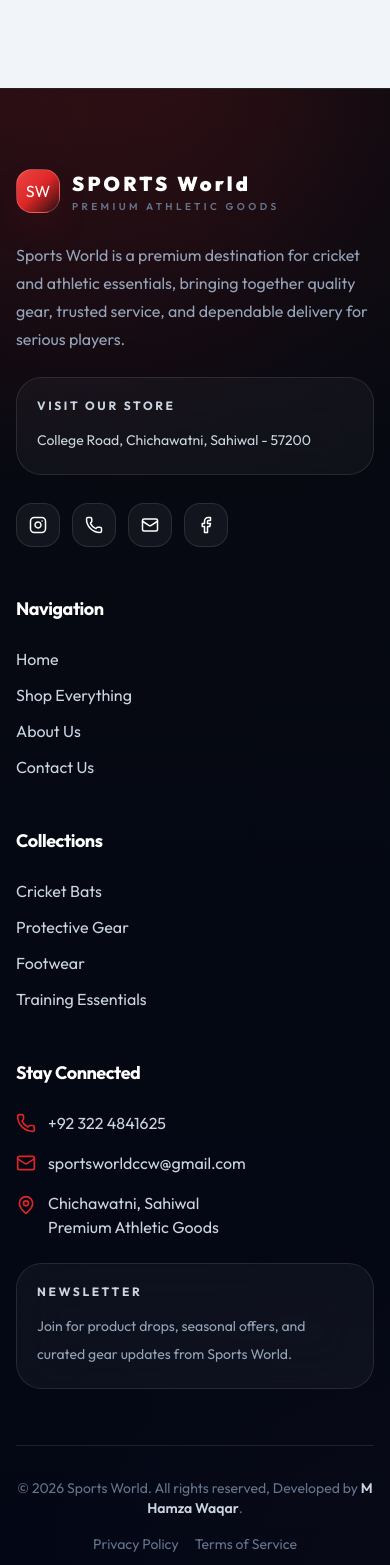
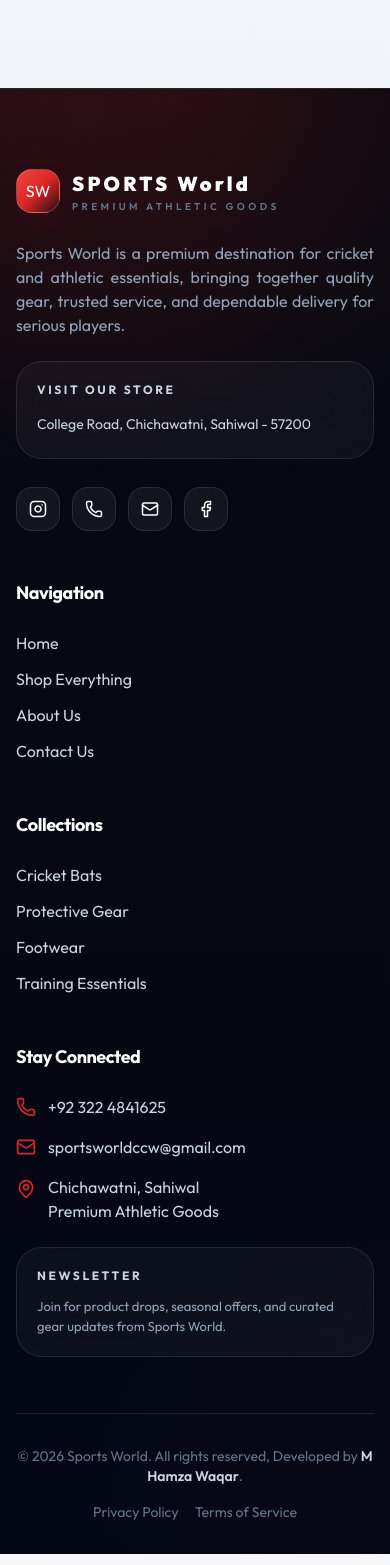
Before and after one commit to MHamzaWaqar56/Sports-World-CCW, a React (Vite) app: page /contact in a window 390 px wide. Shown: the part 3802-5367 px from the top of the page. Built offline with nearby package versions, Linux system fonts and the light colour scheme; no server answers.

Commit message:
ui changings for mobile

```diff
--- a/src/components/common/Footer.jsx
+++ b/src/components/common/Footer.jsx
@@ -23,7 +23,7 @@ const Footer = () => {
               </div>
             </Link>
 
-            <p className="mb-6 max-w-sm leading-7 text-slate-400">
+            <p className="mb-6 max-w-sm leading-7 text-slate-400 text-justify min-[320px]:max-[430px]:leading-[24px]">
               Sports World is a premium destination for cricket and athletic essentials, bringing together quality gear, trusted service, and dependable delivery for serious players.
             </p>
 
@@ -107,7 +107,7 @@ const Footer = () => {
 
             <div className="mt-6 rounded-[1.6rem] border border-white/10 bg-white/[0.04] p-5 backdrop-blur-xl">
               <p className="text-xs font-bold uppercase tracking-[0.22em] text-primary-300">Newsletter</p>
-              <p className="mt-3 text-sm leading-7 text-slate-400">
+              <p className="mt-3 text-sm leading-7 text-slate-400 min-[320px]:max-[420px]:text-[13px] min-[320px]:max-[430px]:leading-[20px]">
                 Join for product drops, seasonal offers, and curated gear updates from Sports World.
               </p>
             </div>
--- a/src/pages/TermsOfServices.jsx
+++ b/src/pages/TermsOfServices.jsx
@@ -129,7 +129,7 @@ const TermsSection = ({ section, index, open, onToggle, isLightTheme }) => {
   const headerTextClass = isLightTheme ? 'text-slate-900' : 'text-white';
   const bodyBorderClass = isLightTheme ? 'border-t border-slate-200' : 'border-t border-white/8';
   const subtitleClass = isLightTheme ? 'text-primary-700' : 'text-primary-300';
-  const answerClass = isLightTheme ? 'text-sm leading-7 text-slate-600' : 'text-sm leading-7 text-slate-400';
+  const answerClass = isLightTheme ? 'text-sm leading-7 text-slate-600 min-[320px]:max-[430px]:leading-[20px] text-justify' : 'text-sm leading-7 text-slate-400 min-[320px]:max-[430px]:leading-[20px] text-justify';
   const contactCardClass = isLightTheme
     ? 'rounded-2xl border border-slate-200 bg-slate-50 p-4'
     : 'rounded-2xl border border-white/10 bg-white/[0.04] p-4';
@@ -154,7 +154,7 @@ const TermsSection = ({ section, index, open, onToggle, isLightTheme }) => {
           <div className={`w-10 h-10 rounded-2xl flex items-center justify-center shrink-0 ${isLightTheme ? 'bg-primary-50 text-primary-600' : 'bg-primary-500/12 text-white'}`}>
             <section.icon size={18} className={isLightTheme ? 'text-primary-600' : 'text-white'} />
           </div>
-          <h2 className={`text-lg font-black uppercase tracking-tight ${headerTextClass}`}>{section.title}</h2>
+          <h2 className={`text-lg font-black uppercase tracking-tight ${headerTextClass} min-[320px]:max-[430px]:text-[16px] min-[320px]:max-[430px]:leading-[24px]`}>{section.title}</h2>
         </div>
         <span className={`shrink-0 rounded-full p-1.5 transition-colors ${open ? (isLightTheme ? 'bg-primary-500/15 text-primary-600' : 'bg-primary-500/20 text-slate-300') : (isLightTheme ? 'bg-slate-100 text-slate-500' : 'bg-white/[0.06] text-slate-400')}`}>
           {open ? <ChevronUp size={16} /> : <ChevronDown size={16} />}
@@ -270,7 +270,7 @@ const TermsOfServices = () => {
             </motion.h1>
             <motion.p
               initial={{ opacity: 0, y: 20 }} animate={{ opacity: 1, y: 0 }} transition={{ duration: 0.5, delay: 0.1 }}
-              className="mx-auto mb-8 max-w-2xl text-base leading-7 text-slate-300 sm:text-lg sm:leading-8"
+              className="mx-auto mb-8 max-w-2xl text-base leading-7 text-slate-300 sm:text-lg sm:leading-8 min-[320px]:max-[430px]:leading-[22px]"
             >
               These terms govern your use of the Sports World website and services. We've written them clearly so you understand exactly what to expect when shopping with us in Chichawatni and across Pakistan.
             </motion.p>
@@ -413,10 +413,10 @@ const TermsOfServices = () => {
             <div className="mb-4 inline-flex text-white items-center gap-2 rounded-full border border-primary-500/30 bg-primary-500/10 px-4 py-2 text-xs font-bold uppercase tracking-widest text-primary-300">
               <TrendingUp size={12} />Ready to Shop?
             </div>
-            <h2 className="text-3xl font-black text-white md:text-4xl mb-4">
+            <h2 className="text-3xl font-black text-white md:text-4xl mb-4 min-[320px]:max-[430px]:text-[26px] min-[320px]:max-[430px]:leading-[32px]">
               Shop with confidence.
             </h2>
-            <p className="text-slate-400 mb-8 leading-relaxed">
+            <p className="text-slate-400 mb-8 leading-relaxed min-[320px]:max-[420px]:hidden">
               Our terms are designed to protect you. Browse our full collection of authentic cricket, football, and fitness gear — delivered fast to Chichawatni and across Pakistan.
             </p>
             <div className="flex flex-col sm:flex-row gap-4 justify-center">
```
